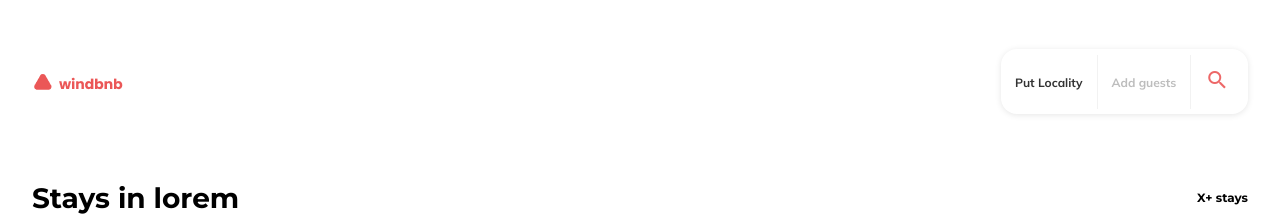
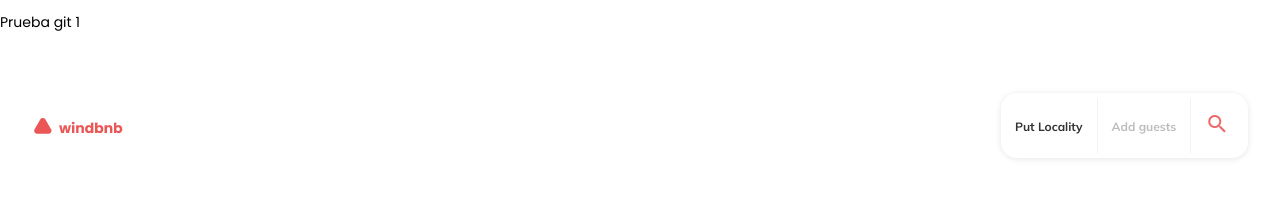
Before and after one commit to manel91s/windbnb, a website with bundled scripts: page index.html in a window 1280 px wide. Shown: the top 223 px of the page. Built offline with nearby package versions, Linux system fonts and the light colour scheme.

Commit message:
prueba git 1

```diff
--- a/index.html
+++ b/index.html
@@ -19,7 +19,7 @@
   <link rel="stylesheet" href="./css/styles.css">
 </head>
 <body>
-
+  <p>Prueba git 1</p>
   <header class="site-header">
      <div class="container navigate">
           <div class="site-header_logo">
```
